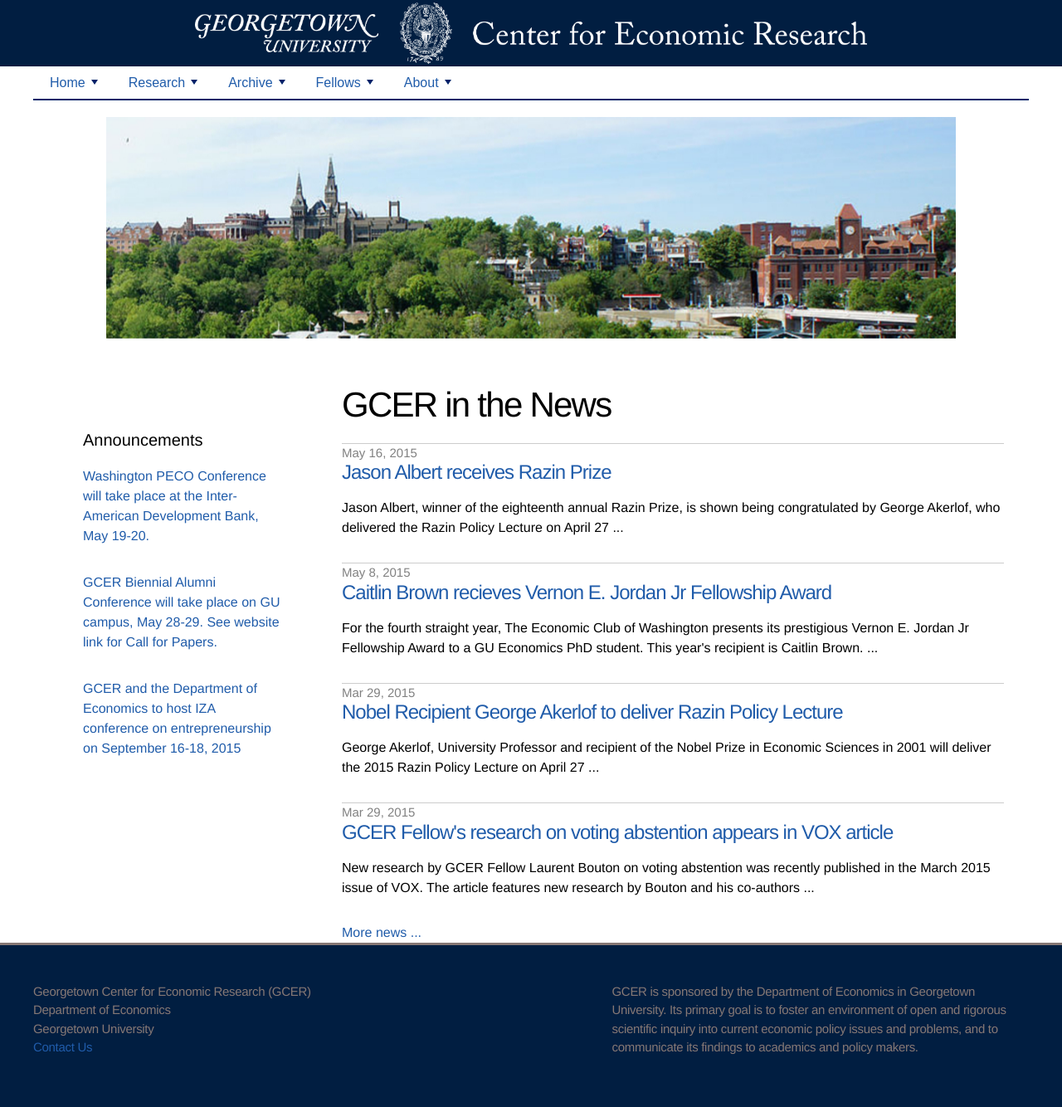
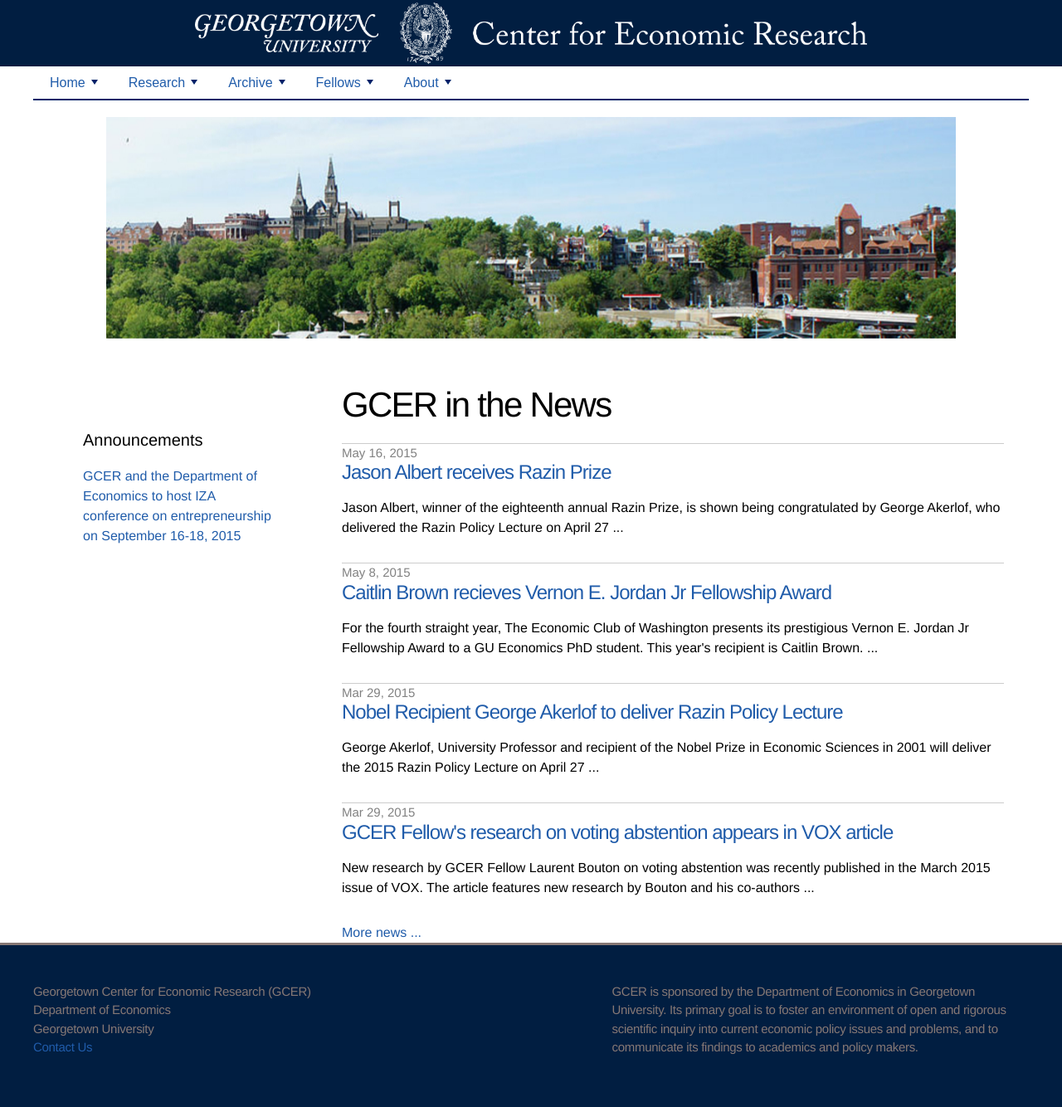
Before and after one commit to georgetown-econ/gcer, a Jekyll site: the page built from index.html, in a window 1280 px wide. Shown: the whole page at 83% size. Built offline with Jekyll 4.4.1, drawn with Linux system fonts in a browser that asks for light colours.

Commit message:
updated announcements as of 6/18/15

```diff
--- a/_data/announcements.yml
+++ b/_data/announcements.yml
@@ -1,3 +1 @@
-- announcement: <a href="https://sites.google.com/a/georgetown.edu/washington-peco/home/2015-washington-peco"> Washington PECO Conference will take place at the Inter-American Development Bank, May 19-20.</a>
-- announcement: <a href="https://sites.google.com/site/gcer2015/"> GCER Biennial Alumni Conference will take place on GU campus, May 28-29. See website link for Call for Papers.</a>
 - announcement: <a href="http://gcer.georgetown.edu/archive/#/2015/01/27/iza-entrepreneurship"> GCER and the Department of Economics to host IZA conference on entrepreneurship on September 16-18, 2015</a>
```
